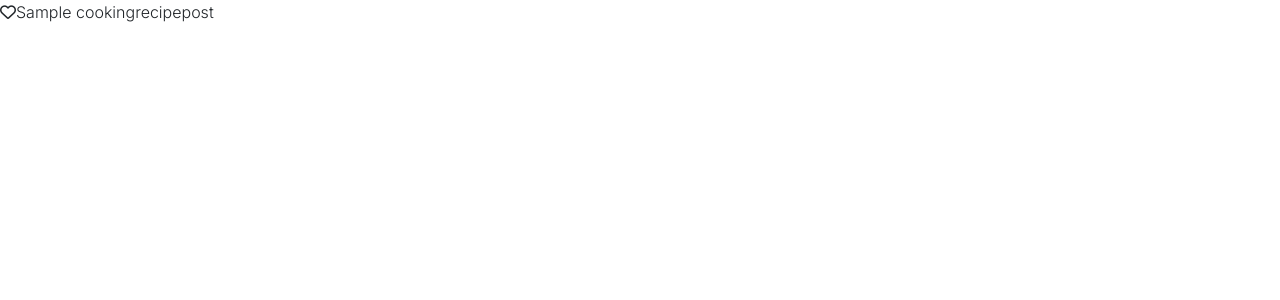
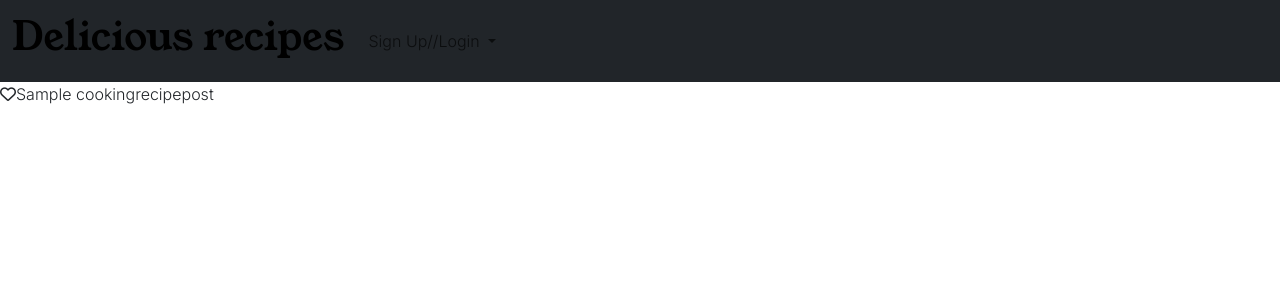
Before and after one commit to Belan-Mihail/cooking-blog, a Django app: page / in a window 1280 px wide. Before the commit the part shown is almost empty. Shown: the top 300 px of the page. Run offline with Django 3.2, Linux system fonts and the light colour scheme; tables that the repository leaves empty hold one stand-in row (values such as "Sample post"); some libraries are stand-ins or nearby versions.

Commit message:
Add html to navbar section

```diff
--- a/templates/base.html
+++ b/templates/base.html
@@ -26,9 +26,36 @@
     <script defer src="{% static 'js/main.js' %}"></script>
 
 </head>
-<body>
+<body class="h-100">
+
+    <!-- Navbar -->
+    <nav class="navbar navbar-expand-lg bg-dark">
+        <div class="container-fluid">
+            <a class="navbar-brand logo" href="{% url 'home' %}"><h1>Delicious recipes</h1></a>
+            <button class="navbar-toggler toggler-special" type="button" data-bs-toggle="collapse" data-bs-target="#navbarNavDropdown" aria-controls="navbarNavDropdown" aria-expanded="false" aria-label="Toggle navigation">
+                <span class="navbar-toggler-icon"></span>
+            </button>
+            <div class="collapse navbar-collapse" id="navbarNavDropdown">
+                <ul class="navbar-nav">
+                    <li class="nav-item dropdown">
+                        <a class="nav-link dropdown-toggle navbar-button" href="#" role="button" data-bs-toggle="dropdown" aria-expanded="false">
+                        Sign Up//Login
+                        </a>
+                        <ul class="dropdown-menu">
+                            <li><a class="dropdown-item" href="#">Sing Up</a></li>
+                            <li><hr class="dropdown-divider"></li>
+                            <li><a class="dropdown-item" href="#">Login</a></li>
+                        </ul>
+                    </li>
+                </ul>
+            </div>
+        </div>
+    </nav>
+
+    <main>
     {% block content %}
 
     {% endblock content %}
+    </main>
 </body>
 </html>
```
